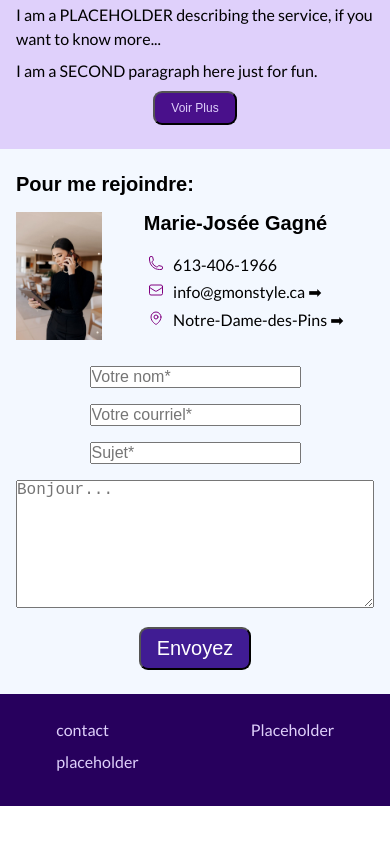
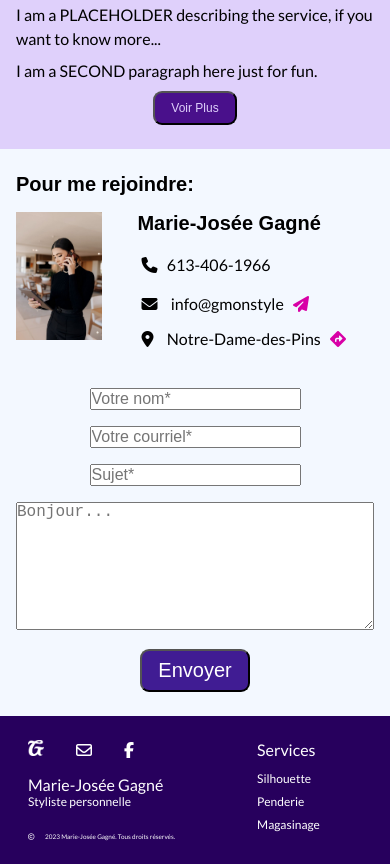
Before and after one commit to Vagabondideas/Gmonstyle, a plain HTML site: page index.html in a window 390 px wide. Shown: the part 2035-2899 px from the top of the page. Before the commit the page ends 2841 px from the top, so only its background shows below. Drawn offline with Linux system fonts and the light colour scheme; a web font is replaced by a local one.

Commit message:
chg icons font awsom and footer styled

```diff
--- a/css/general.css
+++ b/css/general.css
@@ -74,3 +74,46 @@ p {
     place-items: center;
     align-items: center;
 }
+
+.tooltip {
+    position: relative;
+    /* display: flex;
+    justify-content: center; */
+    display: inline-block;
+}
+
+.tooltip .tooltiptext {
+    visibility: hidden;
+    width: 8rem;
+    /* padding-right: 16px; */
+    font-family: "Lato", sans-serif;
+    font-size: 0.75rem;
+    background-color: #49108b;
+    color: #fff;
+    text-align: center;
+    border-radius: 6px;
+    padding: 4px 0px;
+    position: absolute;
+    z-index: 1;
+    bottom: 100%;
+    right: 0%;
+    /* margin-left: 16px; */
+    opacity: 0;
+    transition: opacity 0.3s;
+}
+
+.tooltip .tooltiptext::after {
+    content: "";
+    position: absolute;
+    top: 100%;
+    left: 50%;
+    margin-left: -5px;
+    border-width: 5px;
+    border-style: solid;
+    border-color: #555 transparent transparent transparent;
+}
+
+.tooltip:hover .tooltiptext {
+    visibility: visible;
+    opacity: 1;
+}
--- a/css/queries.css
+++ b/css/queries.css
@@ -71,15 +71,20 @@
         padding-bottom: 2rem;
     }
 
+    .text {
+        font-size: 1.25rem;
+        line-height: 1.5;
+    }
+
     .about-img {
         padding: 0 1.5rem 0rem 0rem;
     }
 
-    .about-text {
+    /* .about-text {
         font-size: 1.25rem;
         line-height: 1.5rem;
         padding-bottom: 1rem;
-    }
+    } */
 
     .btn-contact-link {
         font-size: 1.25rem;
@@ -100,9 +105,9 @@
         padding: 0.25rem;
         font-size: 1.25rem;
     }
-    .email-link {
+    /* .email-link {
         font-size: 1.25rem;
-    }
+    } */
     .btn-send-form {
         font-size: 1.25rem;
         background-color: #401c93ff;
@@ -206,11 +211,6 @@
         padding-bottom: 0.5rem;
     }
 
-    .text-more-ml {
-        font-size: 1rem;
-        line-height: 1.5rem;
-    }
-
     .serv-separator {
         display: block;
         padding-top: 1.5rem;
@@ -222,15 +222,6 @@
         border-radius: 10px;
         background: linear-gradient(to left, #49108b, #d800a6, #49108b);
     }
-
-    /* .fancy-line-top1 {
-        display: block;
-        padding-top: 1rem;
-    }
-
-    .fancy-line-img1 {
-        max-width: 100%;
-    } */
 
     .btn-open-modal,
     .btn-close-modal {
@@ -261,29 +252,17 @@
         font-size: 1.25rem;
     }
 
-    /* .serv1-box {
-        padding-bottom: 1rem;
-    } */
-
-    .contact-phone-icon {
-        stroke: purple;
-        width: 16px;
-        height: 16px;
-    }
-    .contact-location-icon {
-        stroke: purple;
-        width: 16px;
-    }
-
     .title-contact {
         padding-bottom: 1.5rem;
     }
+
     .contact-details {
-        padding: 0.25rem;
         font-size: 1rem;
+        /* padding-bottom: 0.5rem; */
     }
-    .email-link {
-        font-size: 1rem;
+
+    .contact-phone {
+        padding-bottom: 0.75rem;
     }
 
     .form-control {
@@ -301,4 +280,41 @@
         justify-self: center;
         cursor: pointer;
     }
+
+    .grid-footer-container {
+        gap: 1rem;
+    }
+
+    .footer-name {
+        font-size: 1rem;
+        color: white;
+    }
+    .footer-title {
+        font-size: 0.75rem;
+        color: white;
+        padding-bottom: 1.5rem;
+    }
+
+    .footer-sub-header {
+        font-size: 1rem;
+        color: white;
+        padding-bottom: 0.5rem;
+    }
+
+    /* .footer-serv-item {
+    padding-bottom: 0.25rem;
+} */
+
+    .footer-serv-link {
+        font-size: 0.75rem;
+        color: white;
+        text-decoration: none;
+    }
+
+    .copyright {
+        /* grid-column: 1/3;
+    justify-self: start; */
+        font-size: 0.4rem;
+        color: white;
+    }
 }
--- a/css/style.css
+++ b/css/style.css
@@ -8,8 +8,6 @@
 
 .nav-container {
     width: 1200px;
-    /* padding: 2rem 2rem; */
-    /* min-height: 64px; */
     display: flex;
     justify-content: space-between;
     align-items: center;
@@ -66,7 +64,6 @@
 }
 
 .grid-hero-container {
-    /* padding: 0rem 2rem 0rem 2rem; */
     display: grid;
     grid-template-columns: 2fr 1fr;
     gap: 3.5rem;
@@ -75,7 +72,6 @@
 
 .name {
     font-size: 3.5rem;
-    /* padding-bottom: 2rem; */
 }
 
 .title {
@@ -84,8 +80,15 @@
 }
 
 .mission {
+    font-size: 1.5rem;
     line-height: 1.5;
     padding-bottom: 3.5rem;
+}
+
+.text {
+    font-size: 1.25rem;
+    line-height: 1.5;
+    padding-bottom: 1.75rem;
 }
 
 .btn-contact-link {
@@ -112,8 +115,8 @@
 
 .about-section {
     background-color: #f3f8ff;
-    /* padding: 3.5rem 0rem; */
 }
+
 .flex-about-container {
     display: flex;
     justify-content: center;
@@ -136,11 +139,16 @@
     position: relative;
 }
 
-.text {
+/* .text {
     font-size: 1.5rem;
     line-height: 1.75rem;
     padding-bottom: 1rem;
-}
+} */
+
+/* .text-more {
+    font-size: 1.25rem;
+    padding-bottom: 1rem;
+} */
 
 .btn-show-at-608 {
     display: none;
@@ -161,7 +169,6 @@
 }
 
 .modal-about-me {
-    /* position: relative; */
     background-color: #f3f8ff;
     font-size: 1rem;
 }
@@ -170,7 +177,6 @@
 
 .services-section {
     background-color: #dfd0fbff;
-    /* padding: 3.5rem 0rem; */
 }
 
 .service-header {
@@ -182,7 +188,6 @@
 
 .grid-services-container {
     display: grid;
-    /* padding: 0rem 2rem 0rem 2rem; */
     grid-template-columns: 1fr 1fr 1fr;
     gap: 2rem;
 }
@@ -199,29 +204,16 @@
     max-width: 100%;
 }
 
-/* .serv1-box {
-    padding-bottom: 1.5rem;
-} */
-.text {
+/* .text {
     font-size: 1.25rem;
     padding-bottom: 1rem;
-}
+} */
 
 .serv-separator {
     display: none;
 }
 
-/* .fancy-line-top1 {
-    display: none;
-} */
-
-.text-more {
-    font-size: 1.25rem;
-    padding-bottom: 1rem;
-}
-
 .modal {
-    /* position: relative; */
     background-color: #dfd0fbff;
 }
 
@@ -265,7 +257,6 @@
 
 .grid-contact-container {
     display: grid;
-
     grid-template-columns: 1fr 1fr;
     gap: 2.5rem;
     justify-items: center;
@@ -281,22 +272,23 @@
     max-width: 100%;
 }
 
-/* .contact-text-box {
-    padding-bottom: 1rem;
-} */
 .contact-name {
-    padding-bottom: 1.5rem;
+    padding-bottom: 1.75rem;
 }
 
 .contact-details {
-    padding-bottom: 1rem;
-    font-size: 1.25rem;
+    font-size: 1.5rem;
+    padding-bottom: 0.75rem;
 }
 
-.contact-phone-icon {
-    stroke: purple;
-    width: 24px;
-    height: 24px;
+.contact-phone {
+    padding-bottom: 1.25rem;
+}
+
+.fa-paper-plane,
+.fa-diamond-turn-right {
+    /* color: #49108b; */
+    color: #d800a6;
 }
 
 .email-link,
@@ -305,20 +297,6 @@
     text-decoration: none;
     color: black;
 }
-
-.email-link:hover,
-.location-link:hover {
-    background: #49108b;
-    color: #dfd0fbff;
-    padding: 4px 8px 4px 8px;
-}
-
-.contact-location-icon {
-    stroke: purple;
-    width: 24px;
-}
-
-/* **** FORM in the Grid-contact-container  *** */
 
 .contact-form-container {
     width: 100%;
@@ -368,6 +346,59 @@
     /* align-items: center; */
 }
 
-.footer-text {
-    color: #dfd0fbff;
+.footer-icon-list {
+    list-style: none;
+    display: flex;
+    gap: 2rem;
+    padding-bottom: 1rem;
 }
+
+.logo-link-img {
+    color: white;
+    width: 1rem;
+}
+
+.fa-regular {
+    width: 1rem;
+    color: white;
+}
+.fa-facebook-f {
+    width: 1rem;
+    color: white;
+}
+
+.footer-name {
+    font-size: 1.25rem;
+    color: white;
+}
+.footer-title {
+    font-size: 1rem;
+    color: white;
+    padding-bottom: 1.5rem;
+}
+
+.footer-sub-header {
+    font-size: 1.25rem;
+    color: white;
+    padding-bottom: 1rem;
+}
+
+.footer-services-list {
+    list-style: none;
+}
+.footer-serv-item {
+    padding-bottom: 0.25rem;
+}
+
+.footer-serv-link {
+    font-size: 1rem;
+    color: white;
+    text-decoration: none;
+}
+
+.copyright {
+    /* grid-column: 1/3;
+    justify-self: start; */
+    font-size: 0.6rem;
+    color: white;
+}
--- a/index.html
+++ b/index.html
@@ -17,6 +17,10 @@
             href="https://fonts.googleapis.com/css2?family=Belleza&family=Lato:wght@300;400;700&display=swap"
             rel="stylesheet"
         />
+        <script
+            src="https://kit.fontawesome.com/098a0a9173.js"
+            crossorigin="anonymous"
+        ></script>
         <title>GmonStyle</title>
     </head>
 
@@ -87,7 +91,6 @@
             </section>
 
             <section class="about-section section-padding">
-                <!-- *** btn Voir Plus dependent on class more @608px *** -->
                 <div class="container">
                     <div class="sub-header-box">
                         <h2 class="sub-header">À propos de moi:</h2>
@@ -100,7 +103,6 @@
                                 src="images/about-798x1200.png"
                             />
 
-                            <!-- </div> -->
                             <div class="about-text-box">
                                 <p class="text">
                                     Passionnée par l’univers de la mode et des
@@ -125,7 +127,6 @@
                                 </div>
 
                                 <p class="text hide-at-608">
-                                    <!-- ** class more devient hide @media *** -->
                                     Ensemble nous allons mettre en valeur vos
                                     atouts et revisiter votre beauté en
                                     harmonisant les couleurs et en jouant avec
@@ -135,7 +136,7 @@
                                     votre budget.
                                 </p>
                                 <div class="modal-about-me hidden">
-                                    <p class="text-more text-more-ml">
+                                    <p class="text">
                                         Ensemble nous allons mettre en valeur
                                         vos atouts et revisiter votre beauté en
                                         harmonisant les couleurs et en jouant
@@ -199,14 +200,6 @@
                                     </button>
                                 </div>
 
-                                <!-- <div class="fancy-line-top1">
-                                    <img
-                                        class="fancy-line-img1 hide-fancy-line-1"
-                                        rel=""
-                                        src="images/fancy-line.png"
-                                    />
-                                </div> -->
-
                                 <div class="serv-separator">
                                     <hr class="serv-separator-rule" />
                                 </div>
@@ -231,14 +224,6 @@
                                         Voir Moins
                                     </button>
                                 </div>
-
-                                <!-- <div class="fancy-line-top1">
-                                    <img
-                                        class="fancy-line-img1"
-                                        rel=""
-                                        src="images/fancy-line.png"
-                                    />
-                                </div> -->
 
                                 <div class="serv-separator">
                                     <hr class="serv-separator-rule" />
@@ -275,14 +260,6 @@
                                     </button>
                                 </div>
 
-                                <!-- <div class="fancy-line-top1">
-                                    <img
-                                        class="fancy-line-img1"
-                                        rel=""
-                                        src="images/fancy-line.png"
-                                    />
-                                </div> -->
-
                                 <div class="serv-separator">
                                     <hr class="serv-separator-rule" />
                                 </div>
@@ -307,14 +284,6 @@
                                         Voir Moins
                                     </button>
                                 </div>
-
-                                <!-- <div class="fancy-line-top1">
-                                    <img
-                                        class="fancy-line-img1"
-                                        rel=""
-                                        src="images/fancy-line.png"
-                                    />
-                                </div> -->
 
                                 <div class="serv-separator">
                                     <hr class="serv-separator-rule" />
@@ -399,71 +368,40 @@
                             <h2 class="sub-header contact-name">
                                 Marie-Josée Gagné
                             </h2>
-                            <p class="contact-details tel">
-                                <svg
-                                    xmlns="http://www.w3.org/2000/svg"
-                                    fill="none"
-                                    viewBox="0 0 24 24"
-                                    stroke-width="1.5"
-                                    stroke="currentColor"
-                                    class="contact-phone-icon"
-                                >
-                                    <path
-                                        stroke-linecap="round"
-                                        stroke-linejoin="round"
-                                        d="M2.25 6.75c0 8.284 6.716 15 15 15h2.25a2.25 2.25 0 002.25-2.25v-1.372c0-.516-.351-.966-.852-1.091l-4.423-1.106c-.44-.11-.902.055-1.173.417l-.97 1.293c-.282.376-.769.542-1.21.38a12.035 12.035 0 01-7.143-7.143c-.162-.441.004-.928.38-1.21l1.293-.97c.363-.271.527-.734.417-1.173L6.963 3.102a1.125 1.125 0 00-1.091-.852H4.5A2.25 2.25 0 002.25 4.5v2.25z"
-                                    />
-                                </svg>
+                            <p class="contact-details contact-phone">
+                                <i class="fa-solid fa-phone"> </i>
                                 &nbsp 613-406-1966
                             </p>
 
-                            <p class="contact-details email">
-                                <svg
-                                    xmlns="http://www.w3.org/2000/svg"
-                                    fill="none"
-                                    viewBox="0 0 24 24"
-                                    stroke-width="1.5"
-                                    stroke="currentColor"
-                                    class="contact-phone-icon"
+                            <p class="contact-details contact-email">
+                                <i class="fa-solid fa-envelope"> </i>
+
+                                <a
+                                    class="contact-details email-link tooltip"
+                                    href="mailto:info@gmonstyle.ca"
                                 >
-                                    <path
-                                        stroke-linecap="round"
-                                        stroke-linejoin="round"
-                                        d="M21.75 6.75v10.5a2.25 2.25 0 01-2.25 2.25h-15a2.25 2.25 0 01-2.25-2.25V6.75m19.5 0A2.25 2.25 0 0019.5 4.5h-15a2.25 2.25 0 00-2.25 2.25m19.5 0v.243a2.25 2.25 0 01-1.07 1.916l-7.5 4.615a2.25 2.25 0 01-2.36 0L3.32 8.91a2.25 2.25 0 01-1.07-1.916V6.75"
-                                    />
-                                </svg>
-                                <a
-                                    class="email-link"
-                                    href="mailto:info@gmonstyle.ca"
-                                    >&nbsp info@gmonstyle.ca ➡
+                                    &nbsp info@gmonstyle &nbsp
+
+                                    <i class="fa fa-paper-plane">
+                                        <span class="tooltiptext"
+                                            >Envoyer un courriel</span
+                                        >
+                                    </i>
                                 </a>
                             </p>
 
-                            <p class="contact-details location">
-                                <svg
-                                    xmlns="http://www.w3.org/2000/svg"
-                                    fill="none"
-                                    viewBox="0 0 24 24"
-                                    stroke-width="1.5"
-                                    stroke="currentColor"
-                                    class="contact-location-icon"
-                                >
-                                    <path
-                                        stroke-linecap="round"
-                                        stroke-linejoin="round"
-                                        d="M15 10.5a3 3 0 11-6 0 3 3 0 016 0z"
-                                    />
-                                    <path
-                                        stroke-linecap="round"
-                                        stroke-linejoin="round"
-                                        d="M19.5 10.5c0 7.142-7.5 11.25-7.5 11.25S4.5 17.642 4.5 10.5a7.5 7.5 0 1115 0z"
-                                    />
-                                </svg>
+                            <p class="contact-details contact-location">
+                                <i class="fa-solid fa-location-dot"></i>
                                 <a
-                                    class="location-link"
+                                    class="contact-details location-link tooltip"
                                     href="https://www.google.com/maps/place/Espace+Notre-Dame/@46.1947628,-71.1497505,9z/data=!3m1!5s0x4cb9bea59094c47b:0xa5b501d3d85af6a2!4m6!3m5!1s0x4cb9bf3914441e5f:0x1f5b547fa3c859ee!8m2!3d46.1848591!4d-70.7093909!16s%2Fg%2F11fjwx8xz3?entry=ttu"
                                     target="_blank"
-                                    >&nbsp Notre-Dame-des-Pins ➡
+                                    >&nbsp Notre-Dame-des-Pins &nbsp
+                                    <i class="fa-solid fa-diamond-turn-right"
+                                        ><span class="tooltiptext"
+                                            >Voir directions gogle</span
+                                        >
+                                    </i>
                                 </a>
                             </p>
                         </div>
@@ -525,7 +463,7 @@
                             </div>
 
                             <div class="center-me">
-                                <button class="btn-send-form">Envoyez</button>
+                                <button class="btn-send-form">Envoyer</button>
                             </div>
                         </form>
                         <!-- End contact-el-form -->
@@ -538,12 +476,55 @@
             <div class="container">
                 <div class="grid-footer-container grid-padding">
                     <div class="footer-col1">
-                        <p class="text footer-text">contact</p>
-                        <p class="text footer-text">placeholder</p>
+                        <ul class="footer-icon-list">
+                            <li class="footer-link logo-link">
+                                <a class="footer-logo-link" href="#">
+                                    <img
+                                        class="logo-link-img"
+                                        src="images/G-White-85x85.png"
+                                    />
+                                </a>
+                            </li>
+                            <li class="footer-link email-link">
+                                <i class="fa-regular fa-envelope"></i>
+                            </li>
+                            <li class="footer-link facebook-link">
+                                <i class="fa-brands fa-facebook-f"></i>
+                            </li>
+                        </ul>
+
+                        <p class="footer-name">Marie-Josée Gagné</p>
+                        <p class="footer-title">Styliste personnelle</p>
+                        <p class="copyright">
+                            <i class="fa-regular fa-copyright"></i>
+                            2023 Marie-Josée Gagné. Tous droits réservés.
+                        </p>
                     </div>
                     <div class="footer-col2">
-                        <p class="text footer-text">Placeholder</p>
+                        <p class="footer-sub-header">Services</p>
+                        <ul class="footer-services-list">
+                            <li class="footer-serv-item">
+                                <a class="footer-serv-link" href="#"
+                                    >Silhouette</a
+                                >
+                            </li>
+                            <li class="footer-serv-item">
+                                <a class="footer-serv-link" href="#"
+                                    >Penderie</a
+                                >
+                            </li>
+                            <li class="footer-serv-item">
+                                <a class="footer-serv-link" href="#"
+                                    >Magasinage</a
+                                >
+                            </li>
+                        </ul>
                     </div>
+
+                    <!-- <p class="copyright">
+                        <i class="fa-regular fa-copyright"></i>
+                        2023 Marie-Josée Gagné. Tous droits réservés.
+                    </p> -->
                 </div>
             </div>
         </footer>
```
Also changed, not shown: images/G-White-85x85.png (added).
